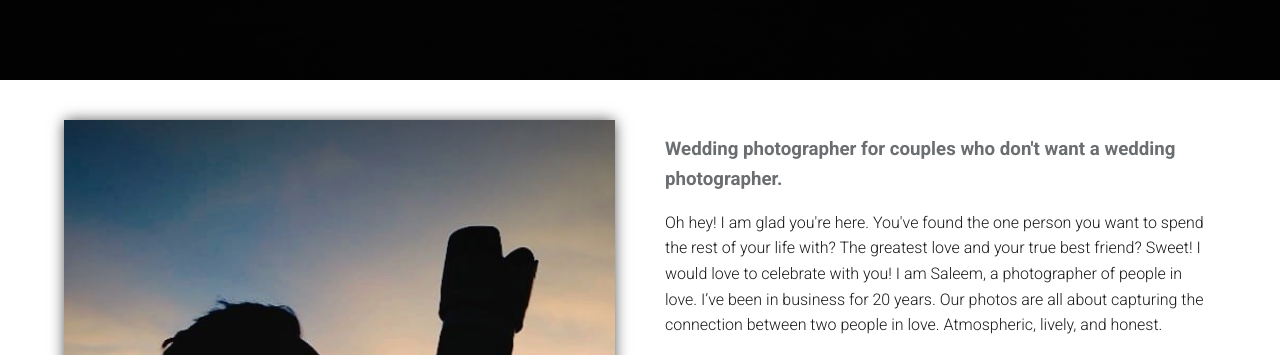
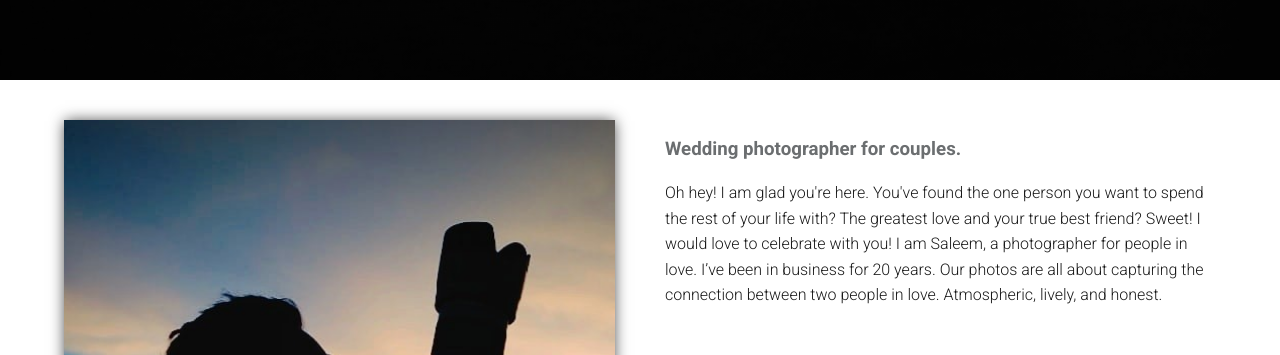
Before and after one commit to saleemarthouse/saleem_art_house, a plain HTML site: page index.html in a window 1280 px wide. Shown: the part 720-1075 px from the top of the page. Drawn offline with Linux system fonts and the light colour scheme; grey boxes are pictures that could not be loaded.

Commit message:
Update index.html

```diff
--- a/index.html
+++ b/index.html
@@ -76,9 +76,8 @@
 
                 <div class = "sec-one-right">
                     <div class = "work-content">
-                        <h3>Wedding photographer for couples who don't
-                            want a wedding photographer.</h3>
-                        <p>Oh hey! I am glad you're here. You've found the one person you want to spend the rest of your life with? The greatest love and your true best friend? Sweet! I would love to celebrate with you! I am Saleem, a photographer of people in love. I’ve been in business for 20 years. Our photos are all about capturing the connection between two people in love. Atmospheric, lively, and honest. </p>
+                        <h3>Wedding photographer for couples.</h3>
+                        <p>Oh hey! I am glad you're here. You've found the one person you want to spend the rest of your life with? The greatest love and your true best friend? Sweet! I would love to celebrate with you! I am Saleem, a photographer for people in love. I’ve been in business for 20 years. Our photos are all about capturing the connection between two people in love. Atmospheric, lively, and honest. </p>
                     </div>
                     <div class = "work-imgs">
                         <div class = "work-img-1">
@@ -130,7 +129,7 @@
                     <h3>We're truly happy you’re here.</h3>
                     <p>Your goal is to throw the most epic party for your friends and family? Our goal is to capture these special moments for you. For us this is a big thing, as we always put a lot of effort in our work. For us this is not just a client / vendor thing. We need to connect and team up to get the best results possible.</p>
                 </div>
-            <p>@2021 Saleem Art House – All Rights Reserved</p>
+            <p>&copy2021 Saleem Art House – All Rights Reserved</p>
         </footer>
         <!-- end of footer -->
 
```
